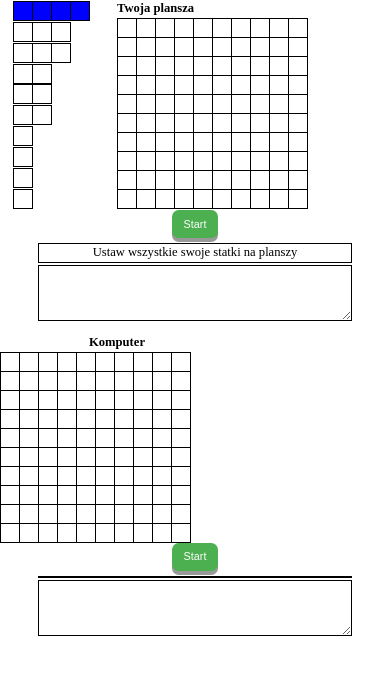
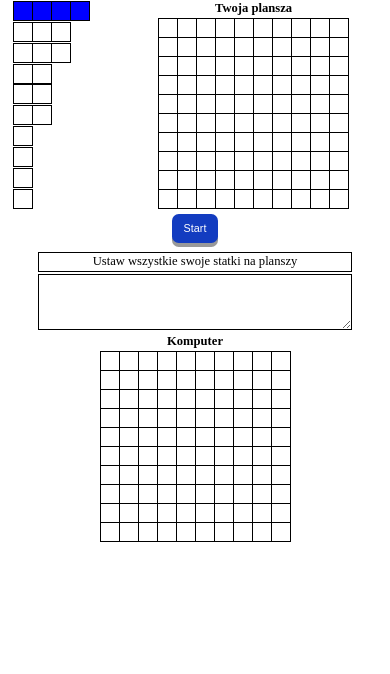
Before and after one commit to GajdaD/Battleship-game, a plain HTML site: page index.html in a window 390 px wide. Drawn offline with Linux system fonts and the light colour scheme.

Commit message:
Add mobile layout

```diff
--- a/index.html
+++ b/index.html
@@ -26,13 +26,8 @@
             <textarea readonly id="d_info2"></textarea>
         </div>
         <div id="right">
-            <br />
-            <p class="info">Komputer</p>
-        </div>
-        <div id="down">
-            <button class="button" disabled id="bt_start">Start</button>
-            <div id="d_info"></div>
-            <textarea readonly id="d_info2"></textarea>
+            <br>
+            <p class="info_2">Komputer</p>
         </div>
     </div>
 
--- a/style.css
+++ b/style.css
@@ -10,13 +10,13 @@
 
 body {
     width: 100%;
-    height: 100%;
-    overflow: hidden;
+    zoom: 0.9;
 }
 
 table {
     border: 2px solid black;
     border-collapse: collapse;
+    margin: 0 auto;
 }
 
 td {
@@ -37,8 +37,7 @@ td {
 
 #left {
     width: 50%;
-    height: 80%;
-    float: left;
+    margin: 0 auto;
 }
 
 #l_left {
@@ -54,13 +53,20 @@ td {
 #right {
     text-align: center;
     width: 50%;
-    float: left;
     margin: 0 auto;
 }
 
 p.info {
     font-size: 28px;
     font-weight: bold;
+    text-align: center;
+}
+
+p.info_2 {
+    font-size: 28px;
+    font-weight: bold;
+    text-align: center;
+    display: inline;
 }
 
 #down {
@@ -79,18 +85,20 @@ p.info {
     text-decoration: none;
     outline: none;
     color: #fff;
-    background-color: #4CAF50;
+    background-color: rgb(19, 60, 192);
     border: none;
     border-radius: 15px;
     box-shadow: 0 9px #999;
+    margin-bottom: 10px;
+    margin-top: 10px;
 }
 
 .button:hover {
-    background-color: #3e8e41
+    background-color: rgb(59, 91, 196);
 }
 
 .button:active {
-    background-color: #3e8e41;
+    background-color: rgb(19, 60, 192);
     box-shadow: 0 5px #666;
     transform: translateY(4px);
 }
@@ -123,10 +131,10 @@ p.info {
     }
     #main {
         width: 100%;
-        height: 100%;
     }
     #left {
         width: 100%;
+        height: 40%;
     }
     #l_left {
         float: left;
@@ -140,6 +148,12 @@ p.info {
     #right {
         text-align: center;
         margin: 0 auto;
-        width: 60%;
+        height: 40%;
+        width: 100%;
+    }
+    #down {
+        width: 100%;
+        height: 20%;
+        text-align: center;
     }
 }
```
